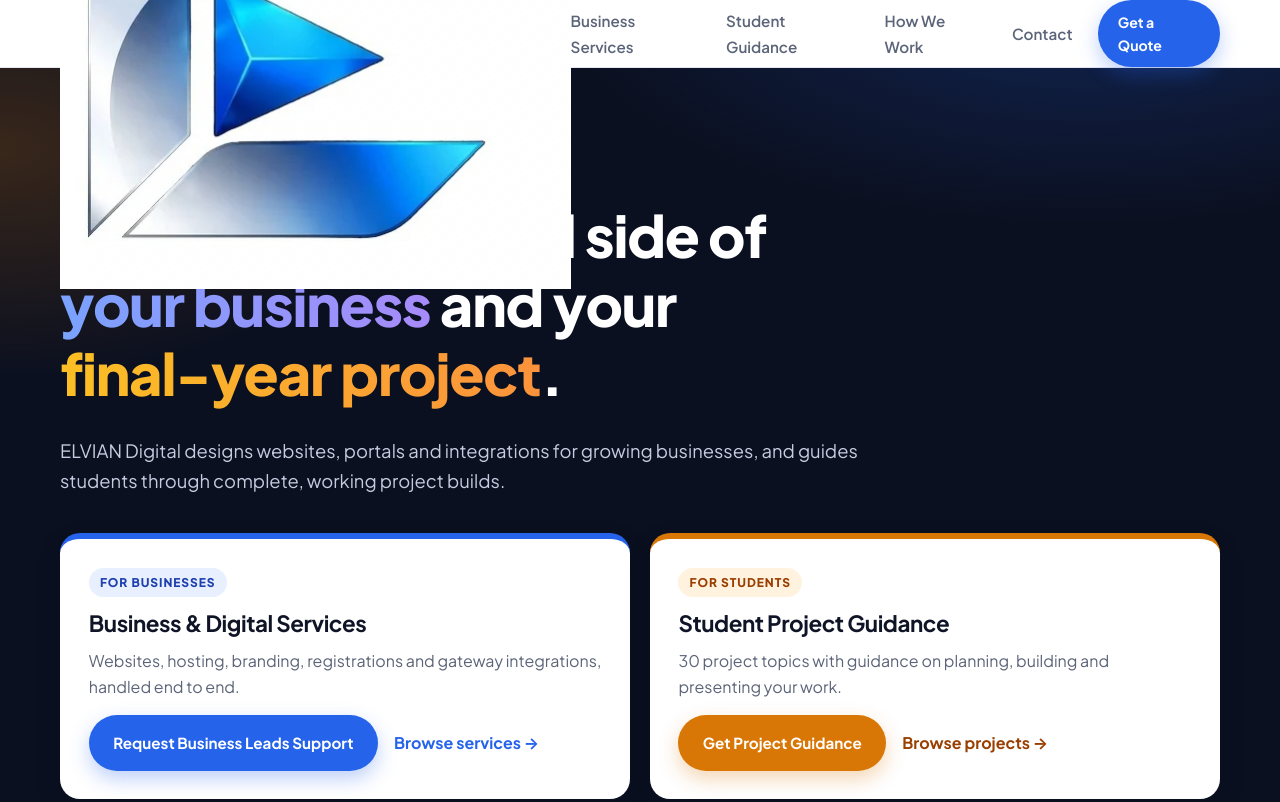
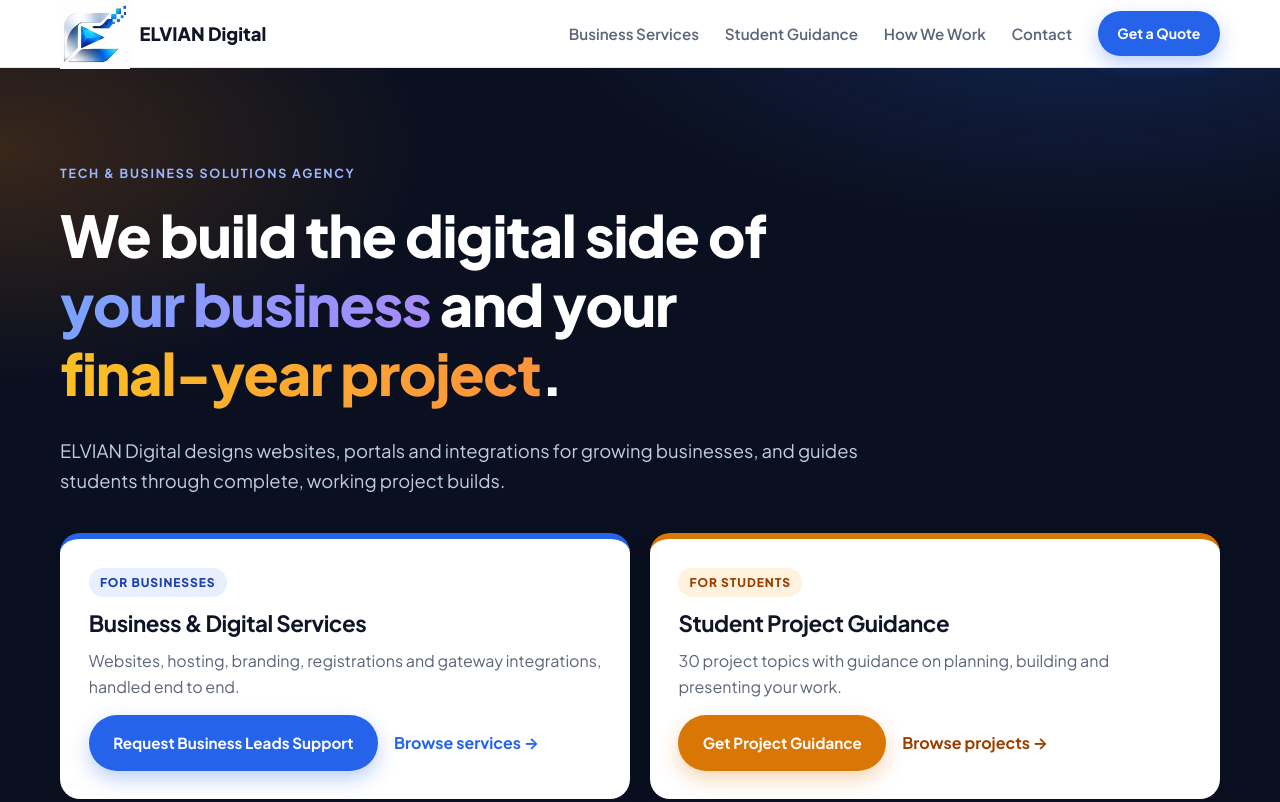
Before and after one commit to elviandigital/ELVIAN-DIGITAL-, a plain HTML site: page index.html in a window 1280 px wide. Shown: the top 802 px of the page. Drawn offline with Linux system fonts and the light colour scheme.

Commit message:
Update index.html

```diff
--- a/index.html
+++ b/index.html
@@ -18,7 +18,7 @@
   <header class="site-header" id="top">
     <div class="container header-inner">
       <a href="#top" class="brand" aria-label="ELVIAN Digital home">
-        <IMG src="Logo.png.PNG" alt="ELVIAN Digital">
+        <img src="Logo.png.PNG" alt="Logo" style="max-height: 70px; width: auto;"> <span>ELVIAN Digital</span>
       </a>
 
       <button class="nav-toggle" id="navToggle" aria-expanded="false" aria-controls="primaryNav" aria-label="Open menu">
```
